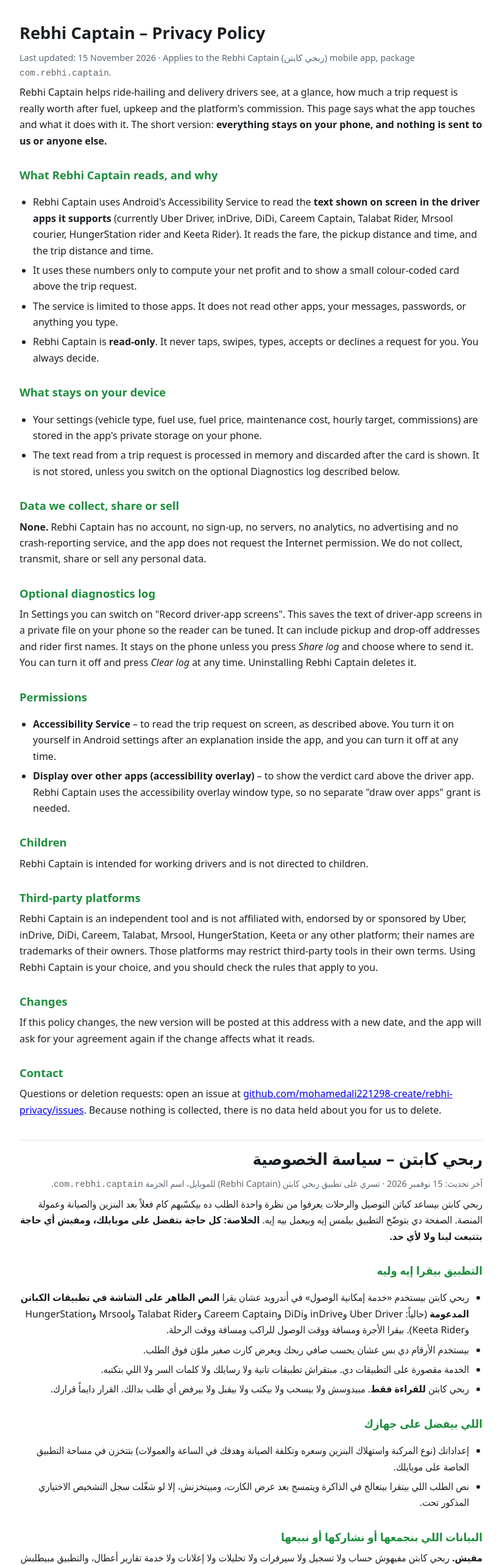
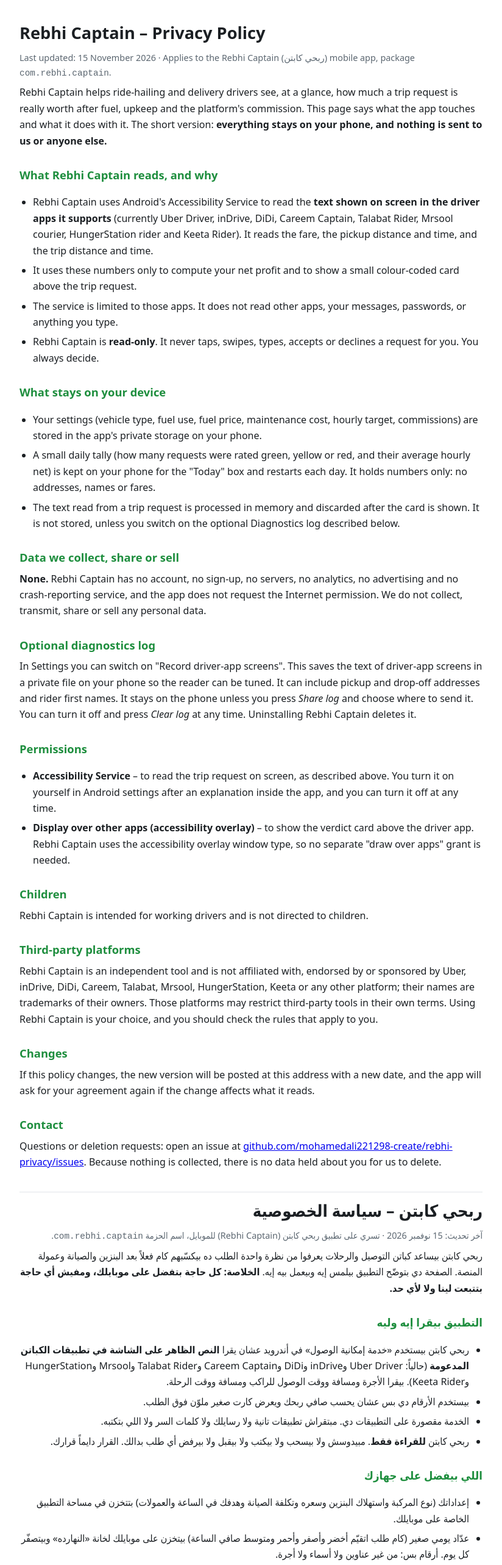
Before and after one commit to mohamedali221298-create/rebhi-privacy, a plain HTML site: page index.html in a window 1280 px wide. Shown: the top 2566 px of the page at 61% size, without its empty margins (228-1052 px from the left). Drawn offline with Linux system fonts and the light colour scheme.

Commit message:
Mention the on-device daily tally

```diff
--- a/index.html
+++ b/index.html
@@ -36,6 +36,7 @@
 <h2>What stays on your device</h2>
 <ul>
   <li>Your settings (vehicle type, fuel use, fuel price, maintenance cost, hourly target, commissions) are stored in the app's private storage on your phone.</li>
+  <li>A small daily tally (how many requests were rated green, yellow or red, and their average hourly net) is kept on your phone for the "Today" box and restarts each day. It holds numbers only: no addresses, names or fares.</li>
   <li>The text read from a trip request is processed in memory and discarded after the card is shown. It is not stored, unless you switch on the optional Diagnostics log described below.</li>
 </ul>
 
@@ -81,6 +82,7 @@
 <h2>اللي بيفضل على جهازك</h2>
 <ul>
   <li>إعداداتك (نوع المركبة واستهلاك البنزين وسعره وتكلفة الصيانة وهدفك في الساعة والعمولات) بتتخزن في مساحة التطبيق الخاصة على موبايلك.</li>
+  <li>عدّاد يومي صغير (كام طلب اتقيّم أخضر وأصفر وأحمر ومتوسط صافي الساعة) بيتخزن على موبايلك لخانة «النهارده» وبيتصفّر كل يوم. أرقام بس: من غير عناوين ولا أسماء ولا أجرة.</li>
   <li>نص الطلب اللي بيتقرا بيتعالج في الذاكرة ويتمسح بعد عرض الكارت، ومبيتخزنش، إلا لو شغّلت سجل التشخيص الاختياري المذكور تحت.</li>
 </ul>
 
```
